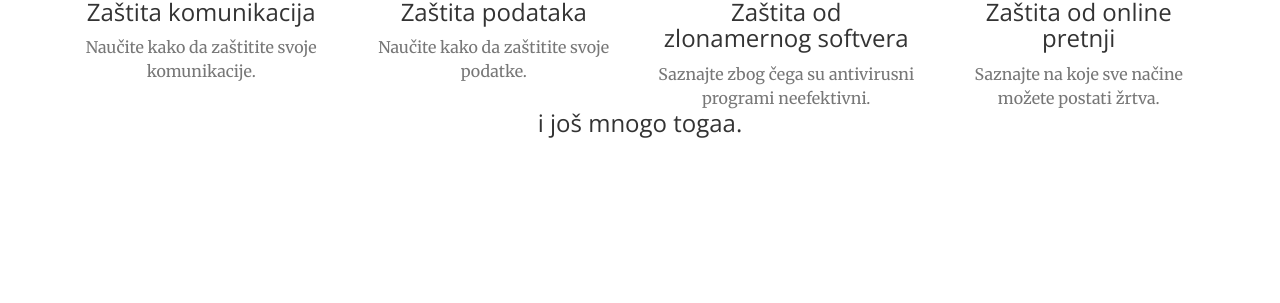
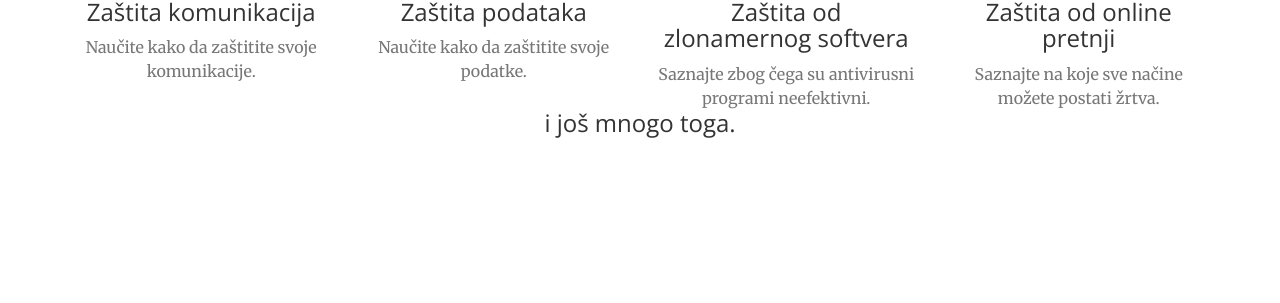
Before and after one commit to FAMSEC/famsec.github.io, a Jekyll site: the page built from index.html, in a window 1280 px wide and 900 px high, scrolled down 926 px. Shown: the part 247-550 px from the top of the window. Built offline with Jekyll 4.4.1, drawn with Linux system fonts in a browser that asks for light colours.

Commit message:
Update services.html

```diff
--- a/_includes/services.html
+++ b/_includes/services.html
@@ -37,8 +37,10 @@
                     <p class="text-muted">Saznajte na koje sve načine možete postati žrtva.</p>
                 </div>
         </div>
+        <br>
+        <br>
         <div class="col-lg-8 col-lg-offset-2 text-center">
-                <h3 class="section-heading">i još mnogo togaa.</h3>
+                <h3 class="section-heading">i još mnogo toga.</h3>
         </div>
     </div>
 </section>
```
